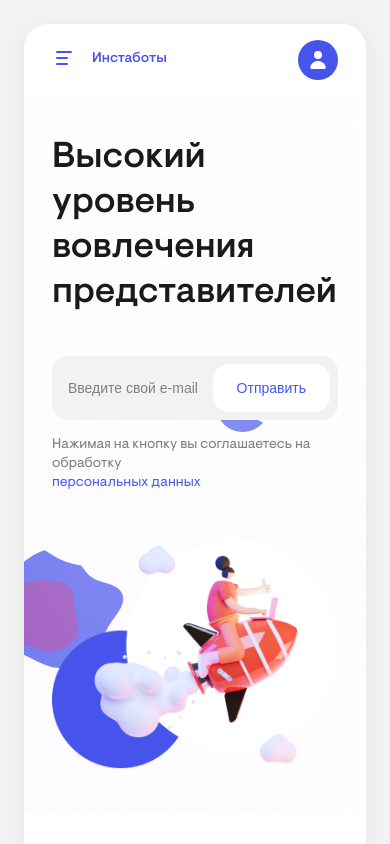
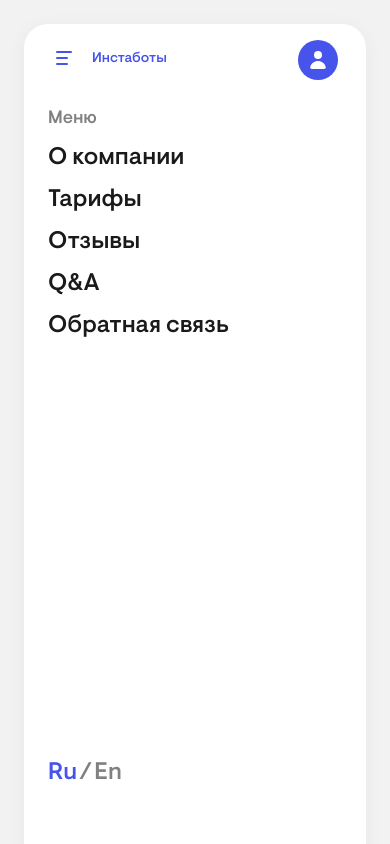
Before and after one commit to karixCode/sprints, a plain HTML site: page index.html in a window 390 px wide. Shown: the top 844 px of the page. Drawn offline with Linux system fonts and the light colour scheme.

Commit message:
toggle language

```diff
--- a/index.html
+++ b/index.html
@@ -25,16 +25,35 @@
                     <a href="#questions" class="header__item">Q&A</a>
                     <a href="#feedback" class="header__item">Обратная связь</a>
                 </nav>
-                <div class="header__languages">
-                    <span class="header__languages-item header__languages-active">Ru</span>
+                <div class="header__languages languages">
+                    <span class="languages-item languages-ru languages-active" data-language-id="ru">Ru</span>
                     <span>/</span>
-                    <span class="header__languages-item">En</span>
+                    <span class="languages-item languages-en" data-language-id="en">En</span>
                 </div>
                 <a class="header__button button">Вход и регистрация</a>
                 <img class="header__profile" src="images/header/profile.svg" alt="profile">
             </div>
         </div>
     </header>
+    <div class="burger">
+        <div class="container">
+            <div class="burger__inner">
+                <h3 class="burger__title">Меню</h3>
+                <nav class="burger__nav">
+                    <a href="#work" class="burger__nav-item">О компании</a>
+                    <a href="#rate" class="burger__nav-item">Тарифы</a>
+                    <a href="#reviews" class="burger__nav-item">Отзывы</a>
+                    <a href="#questions" class="burger__nav-item">Q&A</a>
+                    <a href="#feedback" class="burger__nav-item">Обратная связь</a>
+                </nav>
+                <div class="burger__languages languages">
+                    <span class="languages-item languages-ru languages-active" data-language-id="ru">Ru</span>
+                    <span>/</span>
+                    <span class="languages-item languages-en" data-language-id="en">En</span>
+                </div>
+            </div>
+        </div>
+    </div>
     <main>
         <section class="involvement background" >
             <div class="involvement__wrapper background__wrapper">
--- a/scripts/scripts.js
+++ b/scripts/scripts.js
@@ -1,4 +1,6 @@
 const emoji = document.querySelectorAll('.emoji')
+const languageBlocks = document.querySelectorAll('.languages')
+const languageItems = document.querySelectorAll('.languages-item')
 
 emoji.forEach(emoji => {
     const imageSrc = emoji.getAttribute('src')
@@ -14,3 +16,16 @@ emoji.forEach(emoji => {
 
     window.innerWidth <= 768 ? replaceEmoji(gifSrc) : null
 })
+
+languageBlocks.forEach(languageBlock => {
+    languageBlock.addEventListener('click', (e) => {
+        const activeLanguagesId = e.target.dataset.languageId
+
+        if (!activeLanguagesId) return 0
+
+        languageItems.forEach(languageEl => languageEl.classList.remove('languages-active'))
+
+        const activeLanguages = document.querySelectorAll(`.languages-${activeLanguagesId}`)
+        activeLanguages.forEach(languageEl => languageEl.classList.add('languages-active'))
+    })
+})
--- a/styles/_globals.scss
+++ b/styles/_globals.scss
@@ -80,6 +80,7 @@ button {
 }
 
 .wrapper {
+  position: relative;
   background-color: $main-white;
   max-width: 1392px;
   margin: 0 auto;
@@ -109,6 +110,28 @@ button {
   &__wrapper {
     padding: 5rem 0;
     backdrop-filter: blur(240px);
+  }
+}
+
+.languages {
+  display: flex;
+  gap: 2px;
+
+  &-item{
+    cursor: pointer;
+    transition-duration: $transition-duration;
+
+    &:hover {
+      color: $hover-blue;
+    }
+
+    &:active {
+
+    }
+  }
+
+  &-active {
+    color: $color-blue;
   }
 }
 
--- /dev/null
+++ b/styles/blocks/_burger.scss
@@ -0,0 +1,39 @@
+.burger {
+  width: 100vw;
+  height: 100vh;
+  padding: 1.5rem;
+  background-color: $main-white;
+  position: absolute;
+  //left: -100vw;
+  z-index: 100;
+
+  &__inner {
+    display: flex;
+    flex-direction: column;
+    height: 80vh;
+  }
+
+  &__title {
+    color: $main-grey;
+    margin-bottom: 1.5rem;
+  }
+
+  &__nav {
+    display: flex;
+    flex-direction: column;
+    gap: 1.5rem;
+
+    &-item {
+      font-weight: 500;
+      font-size: 3rem;
+      line-height: 125%;
+      color: $main-black;
+    }
+  }
+
+  &__languages {
+    margin-top: auto;
+    font-weight: 500;
+    font-size: 3rem;
+  }
+}
--- a/styles/blocks/_header.scss
+++ b/styles/blocks/_header.scss
@@ -33,28 +33,6 @@
     }
   }
 
-  &__languages {
-    display: flex;
-    gap: 2px;
-
-    &-item{
-      cursor: pointer;
-      transition-duration: $transition-duration;
-
-      &:hover {
-        color: $hover-blue;
-      }
-
-      &:active {
-
-      }
-    }
-
-    &-active {
-      color: $color-blue;
-    }
-  }
-
   &__profile {
     display: none;
   }
@@ -63,7 +41,6 @@
 
 @media (max-width: 1070px) {
   .header {
-
     &__menu {
       display: flex;
       gap: 16px;
--- a/styles/styles.scss
+++ b/styles/styles.scss
@@ -9,4 +9,5 @@
         'blocks/sale',
         'blocks/questions',
         'blocks/feedback',
-        'blocks/footer';
+        'blocks/footer',
+        'blocks/burger';
```
Also changed, not shown: styles/styles.css, 1 other file.
